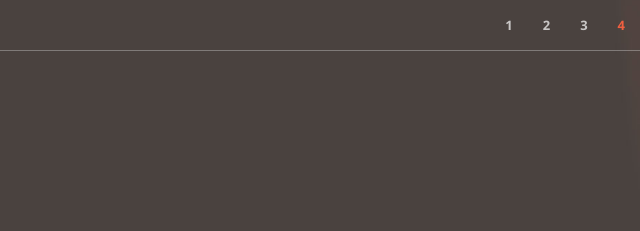
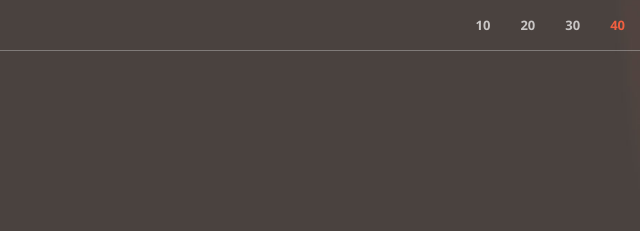
Before and after one commit to piyush-tamu/csce412piyush11.me, a plain HTML site: page index.html in a window 1280 px wide. Shown: the top 231 px of the page, 640-1280 px from the left. Drawn offline with nearby package versions, Linux system fonts and the light colour scheme.

Commit message:
test10_28

```diff
--- a/index.html
+++ b/index.html
@@ -53,16 +53,16 @@
             <div class="collapse navbar-collapse" id="bs-example-navbar-collapse-1">
                 <ul class="nav navbar-nav navbar-right">
                     <li>
-                        <a class="page-scroll" href="#about">1</a>
+                        <a class="page-scroll" href="#about">10</a>
                     </li>
                     <li>
-                        <a class="page-scroll" href="#services">2</a>
+                        <a class="page-scroll" href="#services">20</a>
                     </li>
                     <li>
-                        <a class="page-scroll" href="#portfolio">3</a>
+                        <a class="page-scroll" href="#portfolio">30</a>
                     </li>
                     <li>
-                        <a class="page-scroll" href="#contact">4</a>
+                        <a class="page-scroll" href="#contact">40</a>
                     </li>
                 </ul>
             </div>
```
